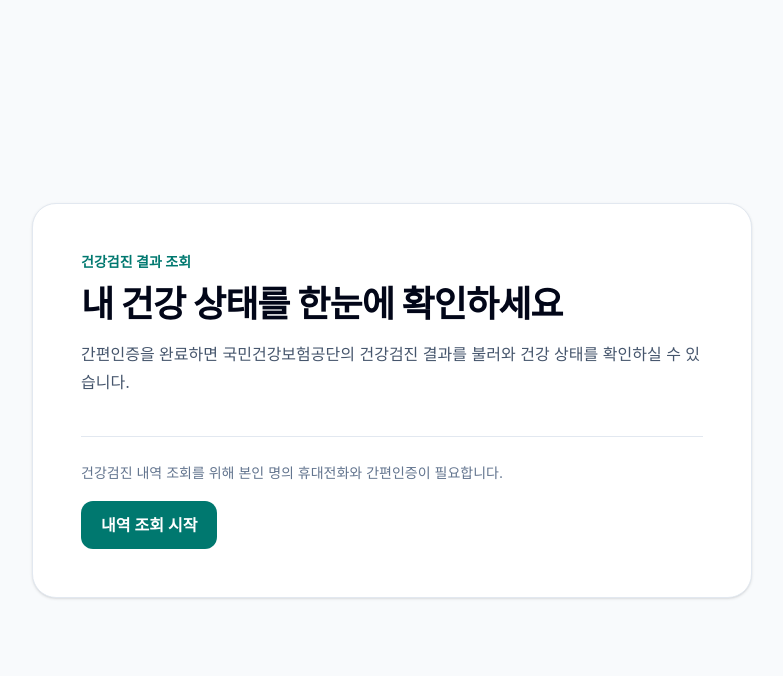
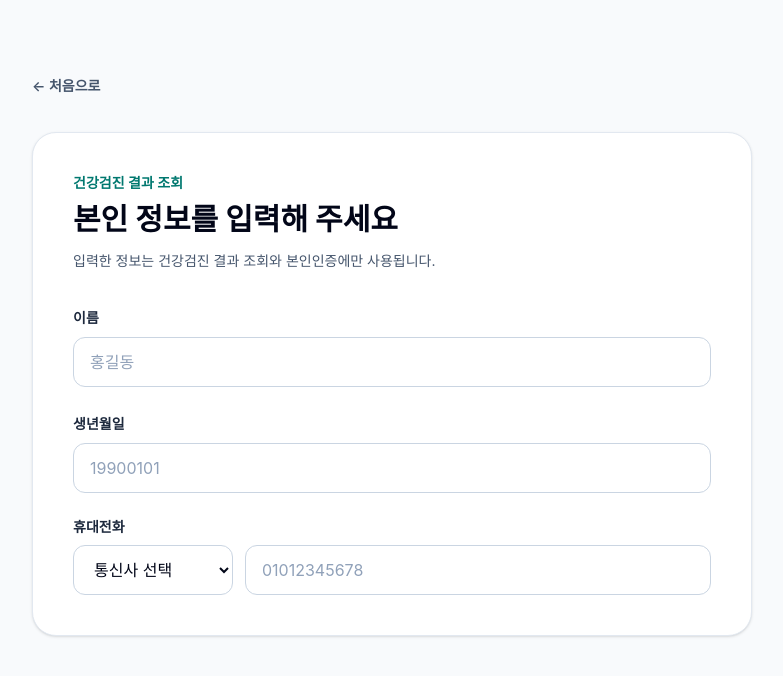
Before and after one commit to tooth-is-silver/sakak-assignment, a React (Vite) app in the folder web/: page /checkup in a window 1280 px wide. Shown: the top 676 px of the page, without its empty margins (248-1031 px from the left). Built offline with nearby package versions, Linux system fonts and the light colour scheme.

Commit message:
feat: 건강검진 조회 경로와 입력 화면 추가

```diff
--- a/web/package.json
+++ b/web/package.json
@@ -15,6 +15,7 @@
     "@tanstack/react-query": "^5.104.0",
     "react": "^19.2.8",
     "react-dom": "^19.2.8",
+    "react-router-dom": "^7.18.4",
     "tailwindcss": "^4.3.3",
     "zod": "^4.6.5"
   },
--- a/web/src/app/App.tsx
+++ b/web/src/app/App.tsx
@@ -1,13 +1,20 @@
 import { QueryClientProvider } from '@tanstack/react-query';
-import { CheckupFlow } from '@/features/checkup-flow';
+import { BrowserRouter, Navigate, Route, Routes } from 'react-router-dom';
+import { CheckupEntry, CheckupFlow } from '@/features/checkup-flow';
 import { queryClient } from './queryClient';
 
 export function App() {
   return (
     <QueryClientProvider client={queryClient}>
-      <main className="min-h-screen bg-slate-50">
-        <CheckupFlow />
-      </main>
+      <BrowserRouter>
+        <main className="min-h-screen bg-slate-50">
+          <Routes>
+            <Route path="/" element={<CheckupEntry />} />
+            <Route path="/checkup" element={<CheckupFlow />} />
+            <Route path="*" element={<Navigate to="/" replace />} />
+          </Routes>
+        </main>
+      </BrowserRouter>
     </QueryClientProvider>
   );
 }
--- a/web/src/features/checkup-flow/index.ts
+++ b/web/src/features/checkup-flow/index.ts
@@ -1,2 +1,3 @@
 export { INITIAL_CHECKUP_FLOW_STATE, type CheckupFlowState } from './model/state';
+export { CheckupEntry } from './ui/CheckupEntry';
 export { CheckupFlow } from './ui/CheckupFlow';
--- a/web/src/features/checkup-flow/model/state.ts
+++ b/web/src/features/checkup-flow/model/state.ts
@@ -1,9 +1,8 @@
 import type { CheckupData, FirstRequest, MultiFactorInfo } from '@/entities/checkup';
 
 export type CheckupFlowState =
-  | { step: 'start' }
   | { step: 'form' }
   | { step: 'waitingForAuthentication'; request: FirstRequest; multiFactorInfo: MultiFactorInfo }
   | { step: 'result'; data: CheckupData };
 
-export const INITIAL_CHECKUP_FLOW_STATE: CheckupFlowState = { step: 'start' };
+export const INITIAL_CHECKUP_FLOW_STATE: CheckupFlowState = { step: 'form' };
--- a/web/src/features/checkup-flow/ui/CheckupEntry.tsx
+++ b/web/src/features/checkup-flow/ui/CheckupEntry.tsx
@@ -1,8 +1,6 @@
-interface Props {
-  onStart: () => void;
-}
+import { Link } from 'react-router-dom';
 
-export function CheckupEntry({ onStart }: Props) {
+export function CheckupEntry() {
   return (
     <section
       aria-labelledby="checkup-entry-title"
@@ -25,13 +23,12 @@ export function CheckupEntry({ onStart }: Props) {
           <p className="mb-4 text-sm leading-6 text-slate-500">
             건강검진 내역 조회를 위해 본인 명의 휴대전화와 간편인증이 필요합니다.
           </p>
-          <button
-            type="button"
-            onClick={onStart}
-            className="min-h-11 w-full rounded-xl bg-teal-700 px-5 py-3 text-base font-semibold text-white transition-colors hover:bg-teal-800 focus-visible:outline-2 focus-visible:outline-offset-2 focus-visible:outline-teal-700 motion-reduce:transition-none sm:w-auto"
+          <Link
+            to="/checkup"
+            className="inline-flex min-h-11 w-full items-center justify-center rounded-xl bg-teal-700 px-5 py-3 text-base font-semibold text-white transition-colors hover:bg-teal-800 focus-visible:outline-2 focus-visible:outline-offset-2 focus-visible:outline-teal-700 motion-reduce:transition-none sm:w-auto"
           >
             내역 조회 시작
-          </button>
+          </Link>
         </div>
       </div>
     </section>
--- a/web/src/features/checkup-flow/ui/CheckupFlow.tsx
+++ b/web/src/features/checkup-flow/ui/CheckupFlow.tsx
@@ -1,18 +1,5 @@
-import { useState } from 'react';
-import { INITIAL_CHECKUP_FLOW_STATE, type CheckupFlowState } from '../model/state';
-import { CheckupEntry } from './CheckupEntry';
 import { CheckupStart } from './CheckupStart';
 
 export function CheckupFlow() {
-  const [flowState, setFlowState] = useState<CheckupFlowState>(INITIAL_CHECKUP_FLOW_STATE);
-
-  if (flowState.step === 'start') {
-    return <CheckupEntry onStart={() => setFlowState({ step: 'form' })} />;
-  }
-
-  if (flowState.step === 'form') {
-    return <CheckupStart />;
-  }
-
-  return null;
+  return <CheckupStart />;
 }
--- a/web/src/features/checkup-flow/ui/CheckupStart.tsx
+++ b/web/src/features/checkup-flow/ui/CheckupStart.tsx
@@ -1,3 +1,91 @@
+import { Link } from 'react-router-dom';
+
 export function CheckupStart() {
-  return <section aria-label="건강검진 조회 시작" className="min-h-screen" />;
+  return (
+    <section
+      aria-labelledby="checkup-form-title"
+      className="mx-auto min-h-screen w-full max-w-3xl px-6 py-10 sm:py-16"
+    >
+      <Link
+        to="/"
+        className="inline-flex min-h-11 items-center text-sm font-semibold text-slate-600 hover:text-slate-950 focus-visible:outline-2 focus-visible:outline-offset-2 focus-visible:outline-teal-700"
+      >
+        ← 처음으로
+      </Link>
+
+      <div className="mt-6 rounded-3xl border border-slate-200 bg-white p-6 shadow-sm sm:p-10">
+        <p className="text-sm font-semibold text-teal-700">건강검진 결과 조회</p>
+        <h1 id="checkup-form-title" className="mt-2 text-3xl font-bold text-slate-950">
+          본인 정보를 입력해 주세요
+        </h1>
+        <p className="mt-3 text-sm leading-6 text-slate-600">
+          입력한 정보는 건강검진 결과 조회와 본인인증에만 사용됩니다.
+        </p>
+
+        <form className="mt-8 space-y-6">
+          <div>
+            <label htmlFor="legalName" className="text-sm font-semibold text-slate-800">
+              이름
+            </label>
+            <input
+              id="legalName"
+              name="legalName"
+              type="text"
+              autoComplete="name"
+              placeholder="홍길동"
+              className="mt-2 min-h-11 w-full rounded-xl border border-slate-300 px-4 py-3 text-slate-950 placeholder:text-slate-400 focus:border-teal-700 focus:outline-none focus:ring-2 focus:ring-teal-700/20"
+            />
+          </div>
+
+          <div>
+            <label htmlFor="birthdate" className="text-sm font-semibold text-slate-800">
+              생년월일
+            </label>
+            <input
+              id="birthdate"
+              name="birthdate"
+              type="text"
+              inputMode="numeric"
+              autoComplete="bday"
+              placeholder="19900101"
+              className="mt-2 min-h-11 w-full rounded-xl border border-slate-300 px-4 py-3 text-slate-950 placeholder:text-slate-400 focus:border-teal-700 focus:outline-none focus:ring-2 focus:ring-teal-700/20"
+            />
+          </div>
+
+          <fieldset>
+            <legend className="text-sm font-semibold text-slate-800">휴대전화</legend>
+            <div className="mt-2 grid gap-3 sm:grid-cols-[10rem_1fr]">
+              <label className="sr-only" htmlFor="telecom">
+                통신사
+              </label>
+              <select
+                id="telecom"
+                name="telecom"
+                defaultValue=""
+                className="min-h-11 rounded-xl border border-slate-300 bg-white px-4 py-3 text-slate-950 focus:border-teal-700 focus:outline-none focus:ring-2 focus:ring-teal-700/20"
+              >
+                <option value="" disabled>
+                  통신사 선택
+                </option>
+                <option value="0">SKT</option>
+                <option value="1">KT</option>
+                <option value="2">LG U+</option>
+              </select>
+              <label className="sr-only" htmlFor="phoneNo">
+                휴대전화 번호
+              </label>
+              <input
+                id="phoneNo"
+                name="phoneNo"
+                type="tel"
+                autoComplete="tel"
+                placeholder="01012345678"
+                className="min-h-11 rounded-xl border border-slate-300 px-4 py-3 text-slate-950 placeholder:text-slate-400 focus:border-teal-700 focus:outline-none focus:ring-2 focus:ring-teal-700/20"
+              />
+            </div>
+          </fieldset>
+        </form>
+      </div>
+    </section>
+  );
 }
```
Also changed, not shown: 1 other file (tests, documents, lock files or other folders).
